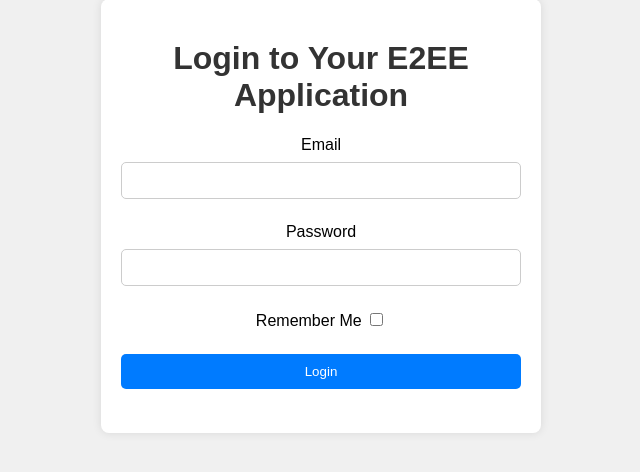
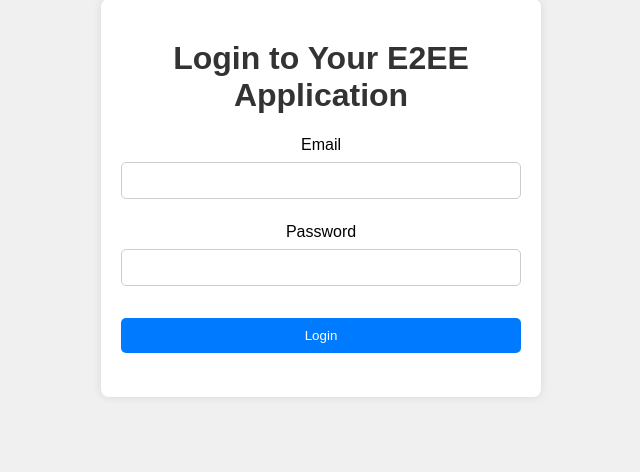
Before and after one commit to FrostSpades/e2ee-messaging-board, a Flask app: page /login in a window 1280 px wide. Shown: the part 59-531 px from the top of the page, without its empty margins (319-959 px from the left). Run offline with Flask 3, Linux system fonts and the light colour scheme.

Commit message:
Completed basic account behavior
Basic website structure with login and logout behavior is finished.

```diff
--- a/server/app/account_routes.py
+++ b/server/app/account_routes.py
@@ -133,5 +133,5 @@ def check_time_since_login():
     :return:
     """
     if current_user.is_authenticated:
-        if time.time() - session['last_login_time'] > 60:
+        if time.time() - session['last_login_time'] > 600:
             logout_user()
--- a/server/app/forms.py
+++ b/server/app/forms.py
@@ -24,5 +24,4 @@ class RegistrationForm(FlaskForm):
 class LoginForm(FlaskForm):
     email = StringField('Email', validators=[DataRequired(), Email()])
     password = PasswordField('Password', validators=[DataRequired()])
-    remember = BooleanField('Remember Me')
     submit = SubmitField('Login')
--- a/server/app/templates/dashboard.html
+++ b/server/app/templates/dashboard.html
@@ -11,7 +11,6 @@
         <h1>Dashboard</h1>
         <nav>
             <ul class="no-bullets">
-                <li><a href="/dashboard">Dashboard</a></li>
                 <li><a href="/posts">Posts</a></li>
                 <li><a href="/create-post">Create Post</a></li>
                 <li><a href="/profile">Profile</a></li>
--- a/server/app/templates/login.html
+++ b/server/app/templates/login.html
@@ -13,7 +13,6 @@
             {{ form.hidden_tag() }}
             <p>{{ form.email.label }} {{ form.email() }}</p>
             <p>{{ form.password.label }} {{ form.password() }}</p>
-            <p>{{ form.remember.label }} {{ form.remember() }}</p>
             <p>{{ form.submit() }}</p>
         </form>
         {% with messages = get_flashed_messages(with_categories=true) %}
```
